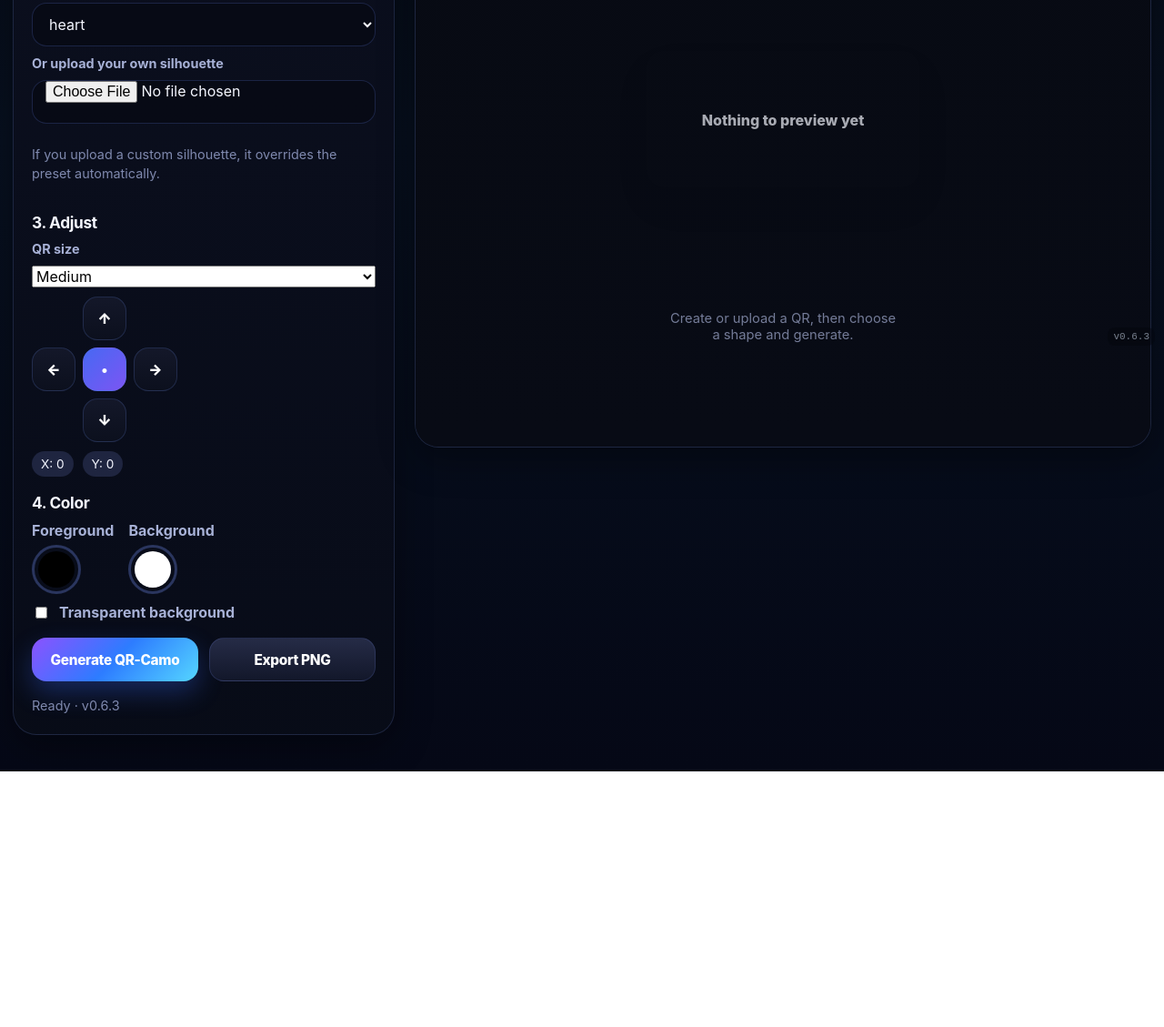
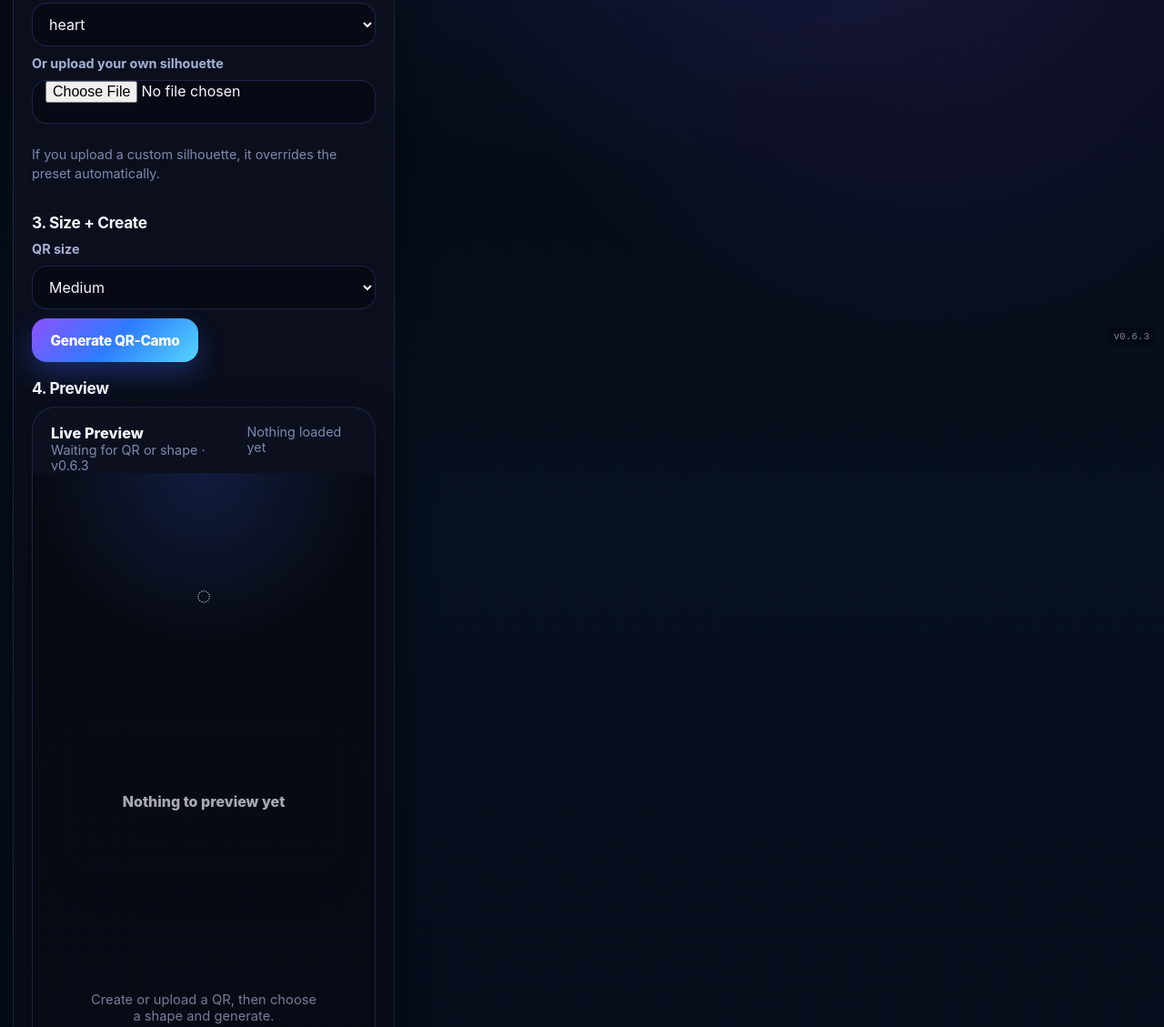
Before and after one commit to meekste10/QR-Camo, a plain HTML site: page index.html in a window 1280 px wide. Shown: the part 412-1541 px from the top of the page at 91% size. Before the commit the page ends 1260 px from the top, so only its background shows below. Drawn offline with Linux system fonts and the light colour scheme.

Commit message:
Update index.html

```diff
--- a/index.html
+++ b/index.html
@@ -24,8 +24,8 @@
       </div>
     </header>
 
-    <main class="workspace">
-      <section class="controls-card">
+    <main class="workspace single-column-workspace">
+      <section class="controls-card full-width-card">
         <div class="section">
           <h2>1. Create or upload a QR</h2>
 
@@ -61,16 +61,51 @@
         </div>
 
         <div class="section">
-          <h2>3. Adjust</h2>
+          <h2>3. Size + Create</h2>
 
           <label class="label" for="qrSizeSelect">QR size</label>
-          <select id="qrSizeSelect">
+          <select id="qrSizeSelect" class="select-input">
             <option value="xxsmall">Extra Extra Small</option>
             <option value="xsmall">Extra Small</option>
             <option value="small">Small</option>
             <option value="medium" selected>Medium</option>
             <option value="large">Large</option>
           </select>
+
+          <div class="action-row action-row-single">
+            <button id="generateBtn" class="btn-primary" type="button">Generate QR-Camo</button>
+          </div>
+        </div>
+
+        <div class="section preview-embedded-section">
+          <h2>4. Preview</h2>
+
+          <div class="preview-card embedded-preview-card">
+            <div class="preview-header">
+              <div>
+                <div class="preview-title">Live Preview</div>
+                <div id="previewMeta" class="preview-meta">Waiting for QR or shape</div>
+              </div>
+              <div id="sourceMeta" class="source-meta">Nothing loaded yet</div>
+            </div>
+
+            <div class="preview-stage embedded-preview-stage">
+              <canvas id="sourcePreviewCanvas" class="source-preview-layer"></canvas>
+              <canvas id="outputCanvas" class="output-preview-layer"></canvas>
+
+              <div id="previewEmptyState" class="preview-empty-state">
+                <div class="empty-icon">◌</div>
+                <div class="empty-title">Nothing to preview yet</div>
+                <div class="empty-copy">
+                  Create or upload a QR, then choose a shape and generate.
+                </div>
+              </div>
+            </div>
+          </div>
+        </div>
+
+        <div class="section">
+          <h2>5. Adjust</h2>
 
           <div class="nudge-wrap">
             <button id="nudgeUp" class="nudge-btn" type="button">↑</button>
@@ -90,7 +125,7 @@
         </div>
 
         <div class="section">
-          <h2>4. Color</h2>
+          <h2>6. Color</h2>
 
           <div class="color-row">
             <label class="color-field">
@@ -115,34 +150,10 @@
         </div>
 
         <div class="action-row">
-          <button id="generateBtn" class="btn-primary" type="button">Generate QR-Camo</button>
           <button id="exportBtn" class="btn-secondary" type="button">Export PNG</button>
         </div>
 
         <div id="debugPanel" class="debug-box">Ready.</div>
-      </section>
-
-      <section class="preview-card">
-        <div class="preview-header">
-          <div>
-            <div class="preview-title">Live Preview</div>
-            <div id="previewMeta" class="preview-meta">Waiting for QR or shape</div>
-          </div>
-          <div id="sourceMeta" class="source-meta">Nothing loaded yet</div>
-        </div>
-
-        <div class="preview-stage">
-          <canvas id="sourcePreviewCanvas" class="source-preview-layer"></canvas>
-          <canvas id="outputCanvas" class="output-preview-layer"></canvas>
-
-          <div id="previewEmptyState" class="preview-empty-state">
-            <div class="empty-icon">◌</div>
-            <div class="empty-title">Nothing to preview yet</div>
-            <div class="empty-copy">
-              Create or upload a QR, then choose a shape and generate.
-            </div>
-          </div>
-        </div>
       </section>
     </main>
   </div>
```
Lines whose indentation alone changed are shown as unchanged.
